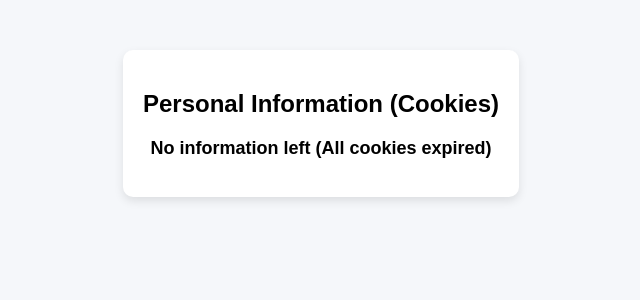
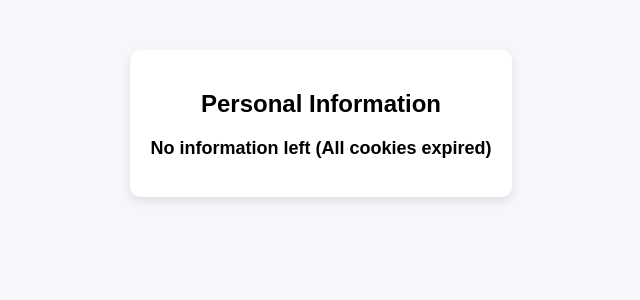
Before and after one commit to Riacha0/PHP, a PHP site: page /Item2Cookie.php in a window 1280 px wide. Shown: the top 300 px of the page, without its empty margins (319-959 px from the left). Run offline with PHP 8.4, Linux system fonts and the light colour scheme.

Commit message:
Update Item2Cookie.php

```diff
--- a/CCS0043L F5/Martin/Item2Cookie.php
+++ b/CCS0043L F5/Martin/Item2Cookie.php
@@ -49,10 +49,10 @@ if (!isset($_COOKIE["lname"])) {
 <body>
 
 <div class="box">
-    <h2>Personal Information (Cookies)</h2>
+    <h2>Personal Information</h2>
 
     <?php
-    // Display cookies only if they still exist
+
     if (isset($_COOKIE["fname"])) {
         echo "<p><strong>First Name:</strong> " . $_COOKIE["fname"] . "</p>";
     }
```
